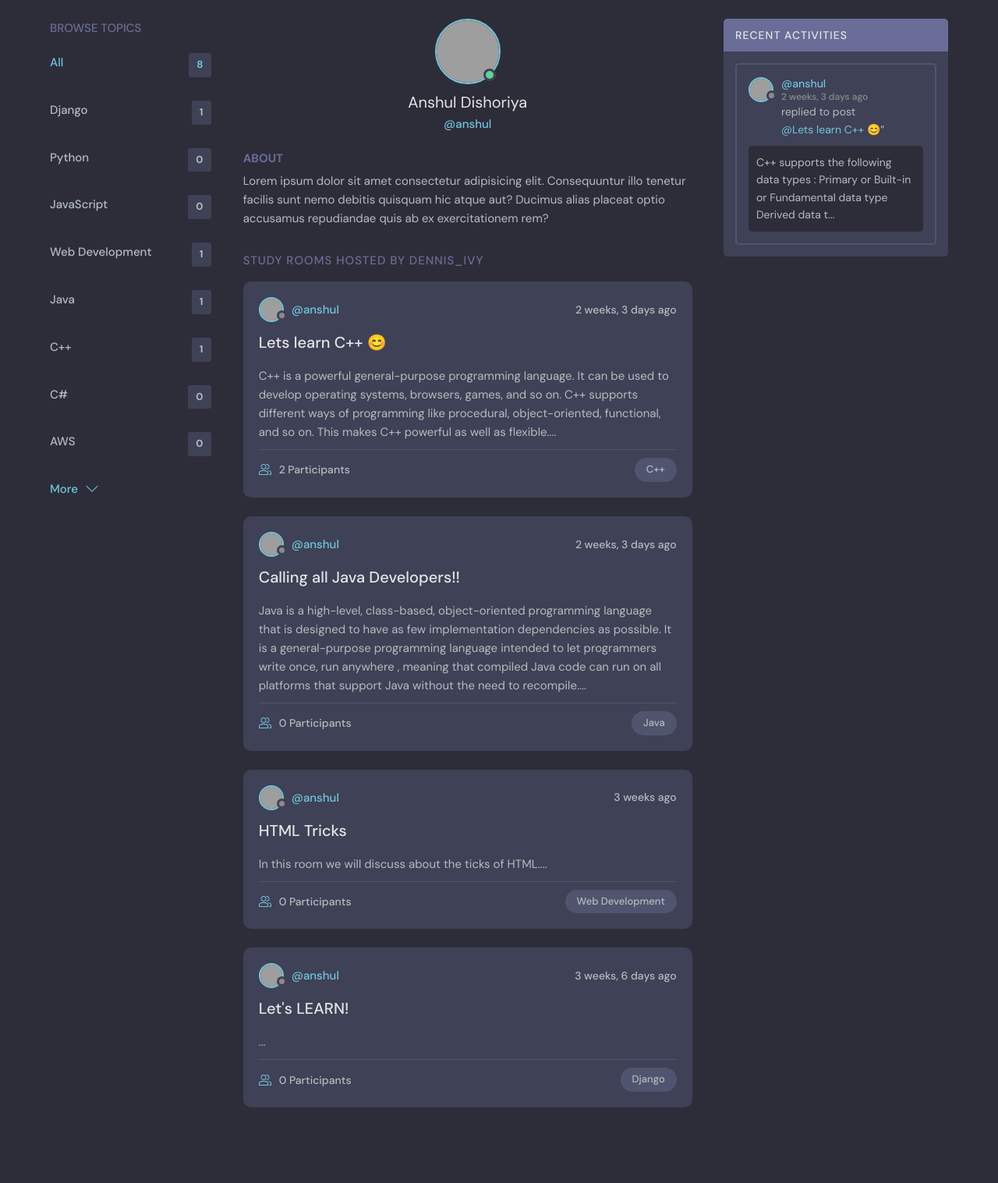
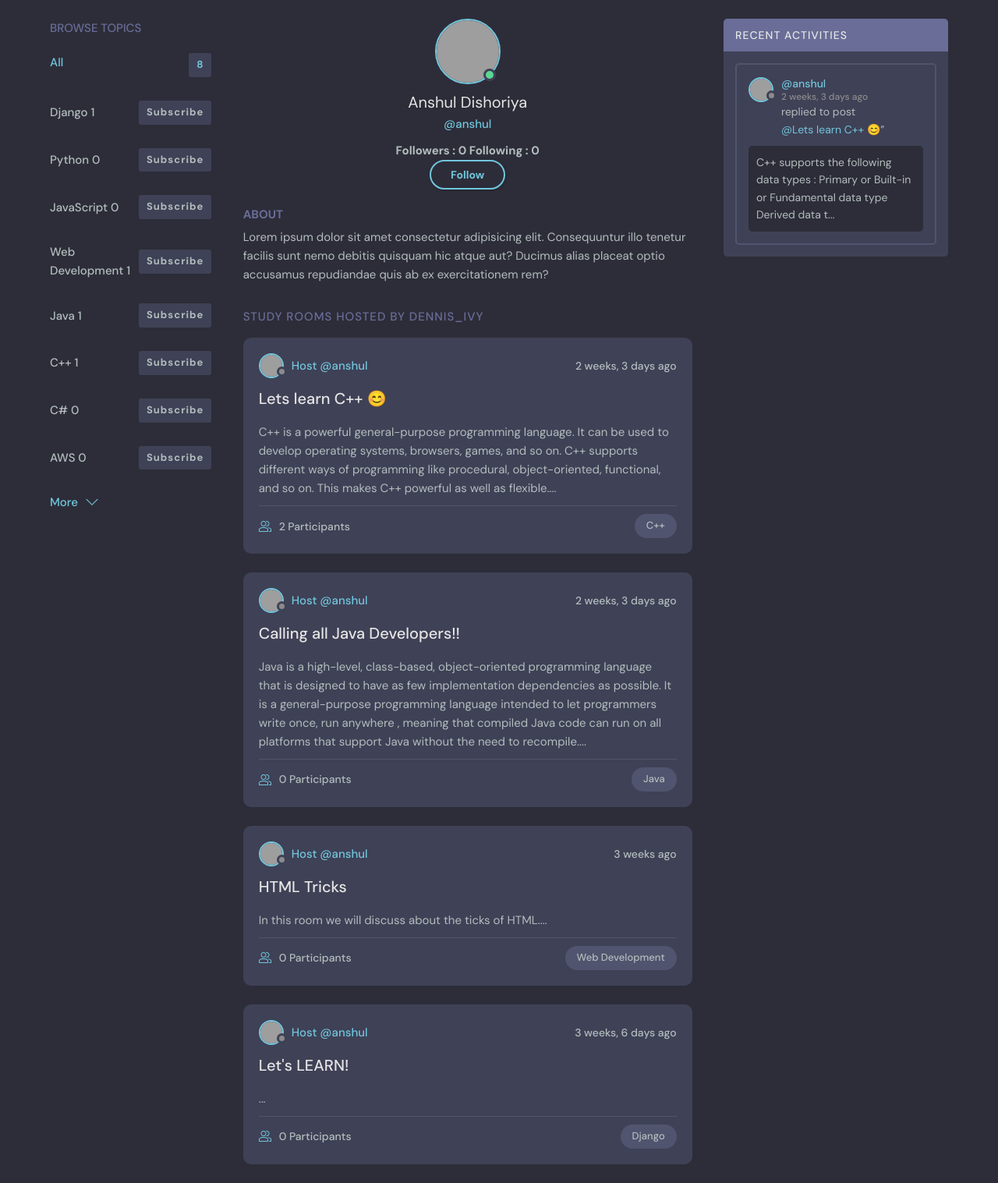
Before and after one commit to Anshul-Dishoriya/DiscordClone, a Django app: page /user-profile/2 in a window 1280 px wide. Shown: the part 76-1593 px from the top of the page at 78% size. Before the commit the page ends 1496 px from the top, so only its background shows below. Run offline with Django 4.2, Linux system fonts and the light colour scheme; a user stored in the database is signed in; data comes from the database, SQL or seed files in the repository; both versions use the stored data as it was after the commit; grey boxes are pictures that could not be loaded.

Commit message:
Discord Clone

```diff
--- a/StydyHub/base/admin.py
+++ b/StydyHub/base/admin.py
@@ -1,8 +1,10 @@
 from django.contrib import admin
-from base.models import Room, Topic, Message
+from base.models import Room, Topic, Message , UserFollowing , UserFollowers
 
 # Register your models here.
 
 admin.site.register(Room)
 admin.site.register(Topic)
 admin.site.register(Message)
+admin.site.register(UserFollowers)
+admin.site.register(UserFollowing)
--- a/StydyHub/base/models.py
+++ b/StydyHub/base/models.py
@@ -3,9 +3,34 @@ from django.contrib.auth.models import User
 
 
 # Create your models here.
+class UserFollowers(models.Model):
+    myFollower = models.ForeignKey(User , on_delete=models.CASCADE , related_name='myFollower')
+    follower = models.ForeignKey(User , on_delete=models.CASCADE , related_name='follower')
+
+    class Meta:
+        constraints = [
+            models.UniqueConstraint(fields=['myFollower' , 'follower'] , name='unique_followers_constraint')
+        ]
+
+    def __str__(self) -> str:
+        return f"{self.myFollower.username} is followed by {self.follower.username}"
+
+class UserFollowing(models.Model):
+    myFollowing = models.ForeignKey(User , on_delete=models.CASCADE ,related_name='myFollowing')
+    following = models.ForeignKey(User , on_delete=models.CASCADE , related_name='following')
+
+    class Meta:
+        constraints = [
+            models.UniqueConstraint(fields=['myFollowing' , 'following'] , name='unique_following_constraint')
+        ]
+
+    def __str__(self) -> str:
+        return f"{self.myFollowing.username} is Following {self.following.username}"
+
 
 class Topic(models.Model):
     name = models.CharField(max_length=100)
+    subscribe  = models.ManyToManyField(User, related_name='subscribe', blank=True)
 
     def __str__(self):
         return self.name
--- a/StydyHub/base/templates/base/feed_component.html
+++ b/StydyHub/base/templates/base/feed_component.html
@@ -6,10 +6,11 @@
       <div class="avatar avatar--small">
         <img src="https://randomuser.me/api/portraits/women/11.jpg" />
       </div>
-      <span>@{{room.host.username}}</span>
+      <span>Host @{{room.host.username}}</span>
     </a>
     <div class="roomListRoom__actions">
       <span>{{room.created|timesince}} ago</span>
+      {% comment %} <a href="{% url 'follow-unfollow' user.id %}" class="btn btn--main btn--pill">Follow </a> {% endcomment %}
     </div>
   </div>
   <div class="roomListRoom__content">
--- a/StydyHub/base/templates/base/profile.html
+++ b/StydyHub/base/templates/base/profile.html
@@ -18,8 +18,19 @@
                 <div class="profile__info">
                     <h3>{{user.first_name}} {{user.last_name}}</h3>
                     <p>@{{user.username}}</p>
+                    <h4>Followers : {{user_followers.count}}      Following : {{user_followings.count}}</h4>
                     {% if user == request.user %}
                         <a href="{% url 'update-user' %}" class="btn btn--main btn--pill">Edit Profile</a>
+                    {% endif %}
+
+                    {% if request.user != user %}
+                    <a href="{% url 'follow-unfollow' user.id %}" class="btn btn--main btn--pill">
+                        {% if is_following %}
+                            Unfollow
+                        {% else %}
+                            Follow
+                        {% endif %}
+                    </a>
                     {% endif %}
                 </div>
                 <div class="profile__about">
--- a/StydyHub/base/templates/base/room.html
+++ b/StydyHub/base/templates/base/room.html
@@ -71,7 +71,7 @@
         </div>
         {% endif %}
 
-        <!-- <button class="action-button" data-id="120" data-delete-url="https://randomuser.me/api/3324923"
+    <!--  <button class="action-button" data-id="120" data-delete-url="https://randomuser.me/api/3324923"
             data-edit-url="profile.html">
             <svg version="1.1" xmlns="http://www.w3.org/2000/svg" width="32" height="32" viewBox="0 0 32 32">
               <title>ellipsis-horizontal</title>
@@ -99,7 +99,7 @@
               <div class="avatar avatar--small">
                 <img src="https://randomuser.me/api/portraits/men/{{room.host.id}}.jpg" />
               </div>
-              <span>@{{room.host.username}}</span>
+              <span>Host @{{room.host.username}}</span>
             </a>
           </div>
           <div class="room__details">
--- a/StydyHub/base/templates/base/topics_component.html
+++ b/StydyHub/base/templates/base/topics_component.html
@@ -6,15 +6,18 @@
     <h2>Browse Topics</h2>
   </div>
   <ul class="topics__list">
-    <li>
+    <li class="flex">
       <a href="{% url 'home' %}" class="active">All <span>{{topics.count}}</span></a>
     </li>
 
-
     {% for topic in topics %}
-    <li>
-      <a href="{% url 'home' %}?q={{topic.name}}">{{topic.name}} <span>{{topic.room_set.all.count}}</span></a>
-    </li>
+      {% comment %} <li>
+        <a href="{% url 'home' %}?q={{topic.name}}">{{topic.name}} <span>{{topic.room_set.all.count}}</span></a>
+      </li> {% endcomment %}
+      <li style="display: flex; justify-content: space-between; align-items: center;">
+        <a href="{% url 'home' %}?q={{topic.name}}" style="text-decoration: none;">{{topic.name}} {{topic.room_set.all.count}}</a>
+        <a  href="{% url 'subscribe-topic' topic.id %}" style="text-decoration: none;"><span>Subscribe</span></a>
+      </li>
     {% endfor %}
 
   </ul>
--- a/StydyHub/base/urls.py
+++ b/StydyHub/base/urls.py
@@ -21,5 +21,7 @@ urlpatterns = [
     path('browse-topics' , views.topicsPage , name='browse-topics'),
     path('recent-activity' , views.activityPage , name='recent-activity'),
 
+    path('follow-unfollow/<str:pk>' , views.follow_unfollow , name='follow-unfollow'),
+    path('subscribe-topic/<str:pk>' , views.subscribeTopic , name='subscribe-topic'),
 
 ]
--- a/StydyHub/base/views.py
+++ b/StydyHub/base/views.py
@@ -6,7 +6,7 @@ from django.contrib.auth.forms import UserCreationForm
 from django.contrib import messages
 
 from django.db.models import Q
-from base.models import Room , Topic , Message
+from base.models import Room , Topic , Message , UserFollowers , UserFollowing
 from base.forms import RoomForm , UserForm
 
 
@@ -90,6 +90,7 @@ def home(request):
 
 def room(request ,pk):# here pk = primary key to identify the room
     room = Room.objects.get(id = pk)
+    print("\n\n\n" , room.host , end="\n\n\n")
     room_messages = room.message_set.all().order_by('-created') # message_set will give us all children of the room
     participants = room.participants.all()
 
@@ -106,9 +107,29 @@ def room(request ,pk):# here pk = primary key to identify the room
         'room_messages':room_messages ,'participants':participants}
     return render(request ,'base/room.html' ,context)
 
+
+def subscribeTopic(request , pk):
+    topic = Topic.objects.get(id=pk)
+    # user = topic.subscribe.get(id=request.user.id)
+    # user.delete()
+    print(topic)
+    # try :
+    #     pass
+    #     # Topic.subscribe.get(user)
+    # except :
+    #     pass
+    #     # Topic.subscribe.add(user)
+    # # print(dict(request.META))
+    return redirect('home')
+
+
 def userProfile(request , pk):# here pk = primary key to identify the user
     user = User.objects.get(id=pk)
     rooms = user.room_set.all()
+    user_followers = UserFollowers.objects.filter(myFollower=user)
+    user_followings = UserFollowing.objects.filter(myFollowing=user)
+
+    is_following = True if UserFollowing.objects.filter(myFollowing=request.user , following=user) else False
 
     # to display the recent activity
     room_messages = user.message_set.all()
@@ -118,7 +139,9 @@ def userProfile(request , pk):# here pk = primary key to identify the user
 
 
     context = {'user':user , 'rooms':rooms ,
-        'room_messages':room_messages , 'topics':topics}
+        'room_messages':room_messages , 'topics':topics,
+        'user_followers':user_followers , 'user_followings':user_followings,
+        'is_following' :is_following }
     return render(request , 'base/profile.html' ,context)
 
 @login_required(login_url='login')
@@ -214,20 +237,29 @@ def updateUser(request):
     return render(request , 'base/update_user.html',context)
 
 
-def topics(request):
-    return render(request , 'base/topics.html')
-
-
-
 def topicsPage(request):
     q = request.GET.get('q')
     if q is None:
         q = ''
 
-    topics = Topic.objects.filter(name__icontains=q)[:5]
+    topics = Topic.objects.filter(name__icontains=q)
     return render(request , 'base/topics_page.html' ,{'topics':topics})
 
 
 def activityPage(request):
     room_messages = Message.objects.all()
     return render(request , 'base/activity_page.html' , {'room_messages':room_messages})
+
+
+def follow_unfollow(request , pk):
+    user = User.objects.get(id=pk)
+    following = UserFollowing.objects.filter(myFollowing=request.user , following=user)
+
+    if following.count() :
+        following.delete()
+        UserFollowers.objects.filter(myFollower=user , follower=request.user).delete()
+    else:
+        UserFollowing.objects.create(myFollowing=request.user , following=user).save()
+        UserFollowers.objects.create(myFollower=user , follower=request.user).save()
+
+    return redirect('user-profile' , pk=user.id)
--- a/StydyHub/static/styles/style.css
+++ b/StydyHub/static/styles/style.css
@@ -1163,3 +1163,18 @@ a {
   color: var(--color-main);
   font-weight: 1.4rem;
 }
+
+
+.narrow-link {
+  display: inline-block;
+  padding: 5px; /* Add padding to create a clickable area */
+  border: 1px solid #ccc; /* Add a border to visually identify the clickable area */
+}
+
+.link-text {
+  display: inline-block;
+  /* Set a specific width for the clickable area */
+  width: 50px; /* Adjust this value as needed */
+  overflow: hidden; /* Hide any overflow */
+  white-space: nowrap; /* Prevent text from wrapping */
+}
```
Also changed, not shown: StydyHub/base/templates/base/topics_page.html (+13 -9 lines), StydyHub/base/migrations/0006_alter_message_options_userfollowing_userfollowers.py (added), StydyHub/base/migrations/0007_userfollowers_unique_myfollower_follower_and_more.py (added), StydyHub/base/migrations/0008_remove_userfollowers_unique_myfollower_follower_and_more.py (added), StydyHub/base/migrations/0009_userfollowers_unique_followers_constraint_and_more.py (added), StydyHub/base/migrations/0010_topic_subscribe.py (added), StydyHub/db.sqlite3.
